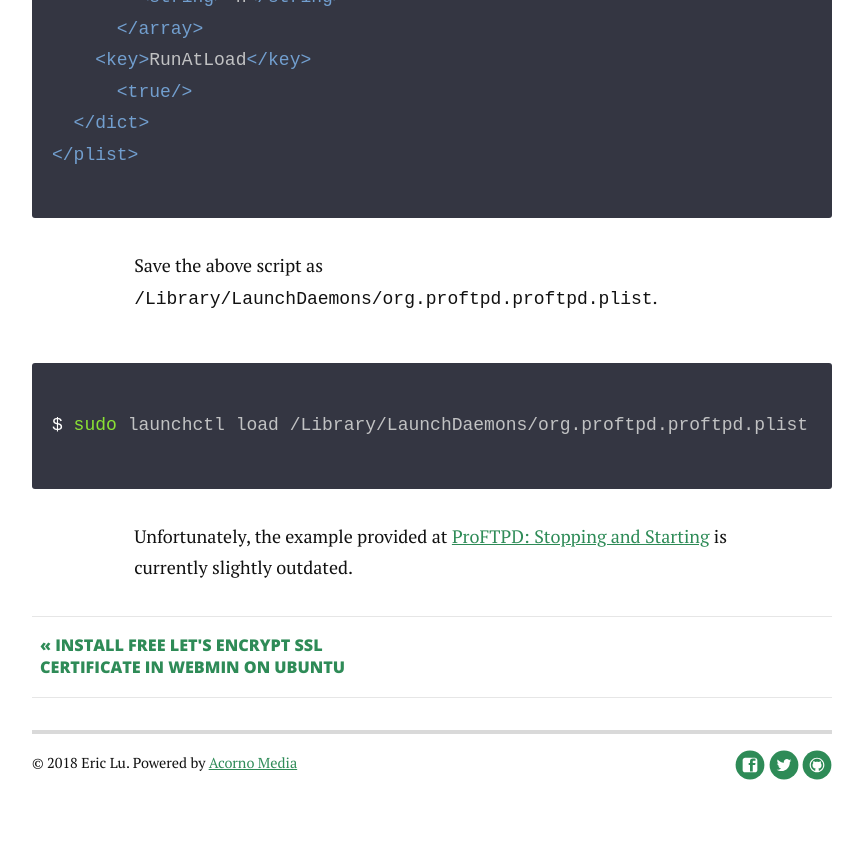
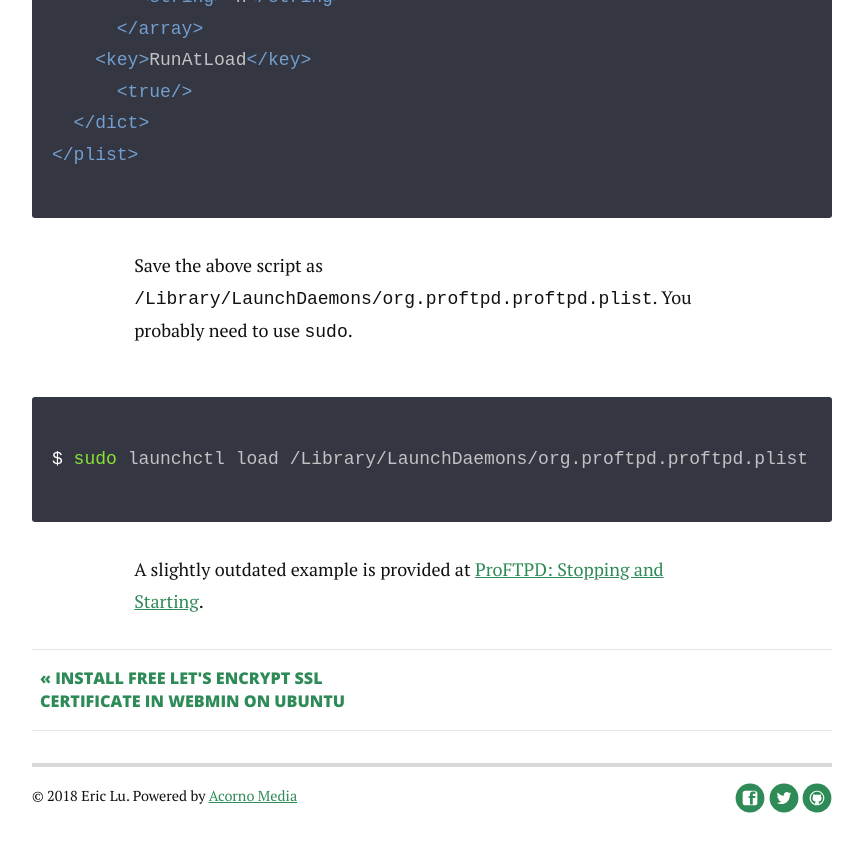
Before and after one commit to ericluwj/ericluwj.github.io, a Jekyll site: the page built from _posts/2018-07-09-proftpd-on-mac.markdown, in a window 1280 px wide and 900 px high, scrolled down 1145 px. Shown: the top 852 px of the window, without its empty margins (208-1071 px from the left). Built offline with Jekyll 4.4.1, drawn with Linux system fonts in a browser that asks for light colours; nearby versions of some CDN libraries.

Commit message:
Updated last post.

```diff
--- a/_posts/2018-07-09-proftpd-on-mac.markdown
+++ b/_posts/2018-07-09-proftpd-on-mac.markdown
@@ -1,6 +1,7 @@
 ---
 layout: post
 title:  "ProFTPD on Mac"
+description: "I didn't expect to find it so hard to run ProFTPD as a daemon on the Mac. Without further ado, here is the right `Launchctl` script to get it running on startup on MacOS 10.13 High Sierra."
 date:   2018-07-09
 ---
 
@@ -29,10 +30,10 @@
 </plist>
 {% endhighlight %}
 
-Save the above script as `/Library/LaunchDaemons/org.proftpd.proftpd.plist`.
+Save the above script as `/Library/LaunchDaemons/org.proftpd.proftpd.plist`. You probably need to use `sudo`.
 
 {% highlight bash %}
 $ sudo launchctl load /Library/LaunchDaemons/org.proftpd.proftpd.plist
 {% endhighlight %}
 
-Unfortunately, the example provided at [ProFTPD: Stopping and Starting](http://www.proftpd.org/docs/howto/Stopping.html) is currently slightly outdated.
+A slightly outdated example is provided at [ProFTPD: Stopping and Starting](http://www.proftpd.org/docs/howto/Stopping.html).
```
